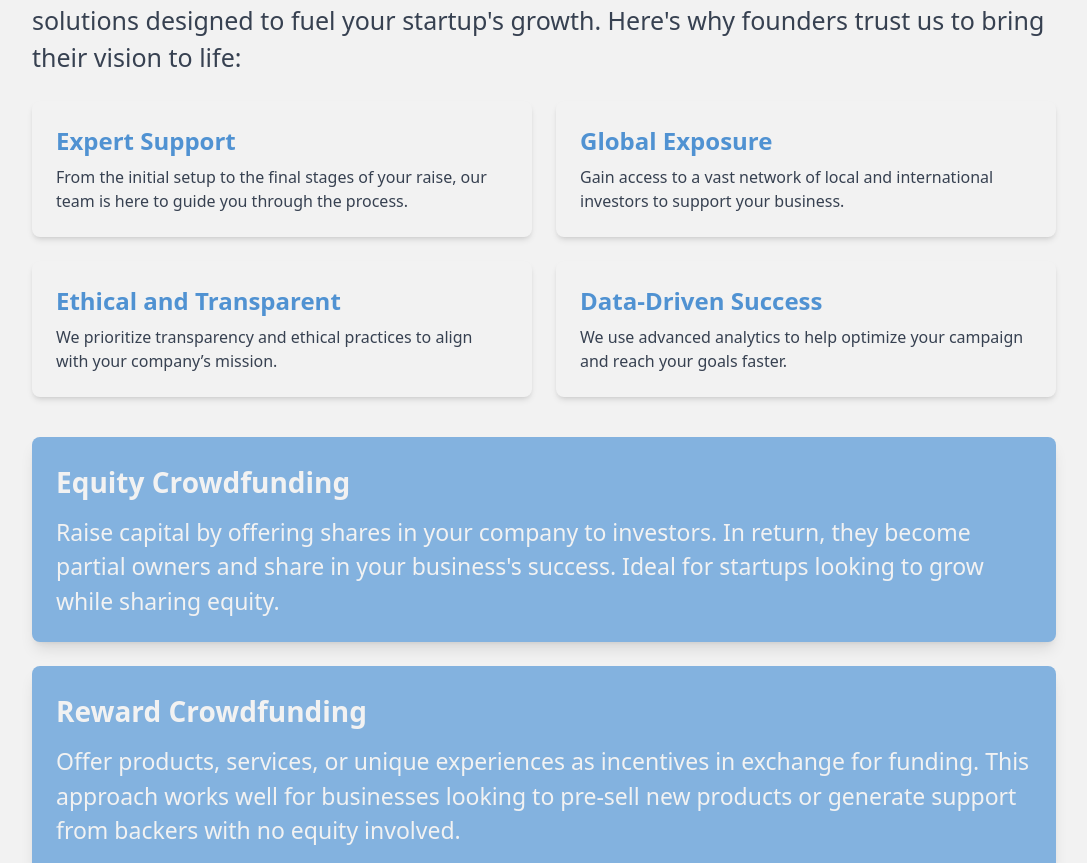
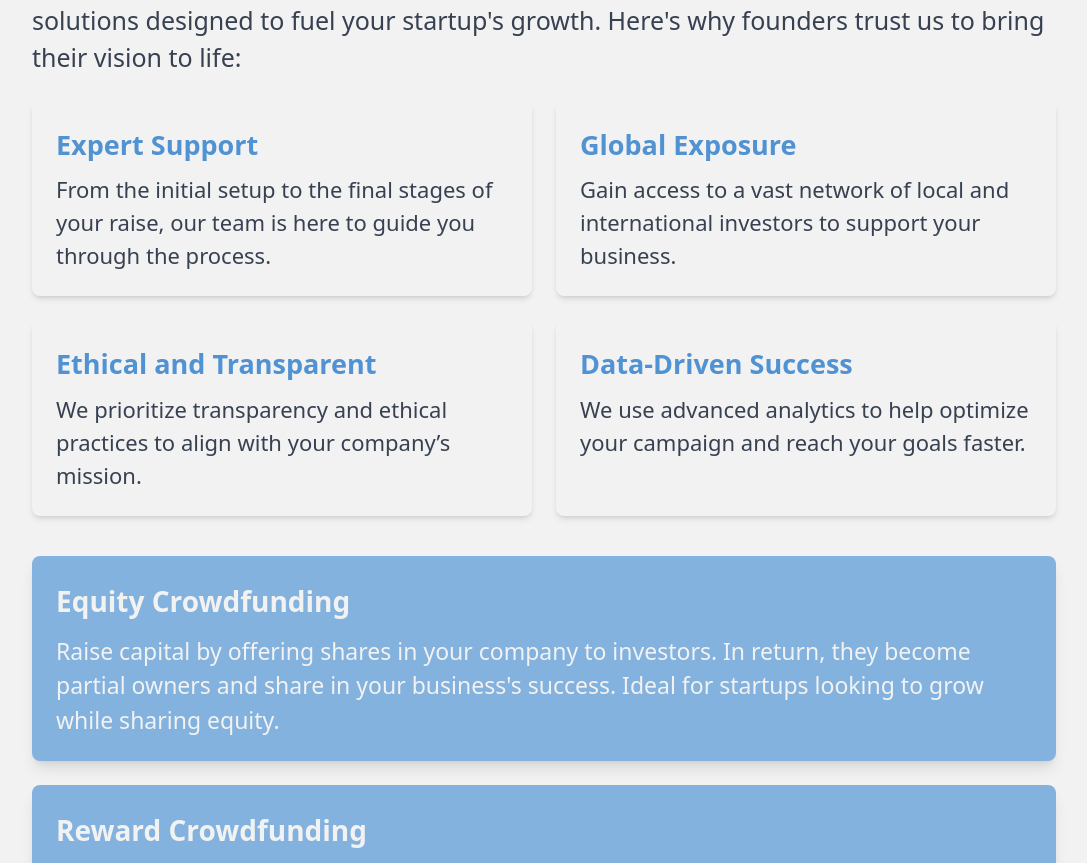
Before and after one commit to pouryaZeidi/Yadeam-Co, a Next.js app: page /raise in a window 1280 px wide. Shown: the part 788-1651 px from the top of the page, without its empty margins (96-1183 px from the left). Built offline with nearby package versions, Linux system fonts and the light colour scheme.

Commit message:
change texts on textarea

```diff
--- a/src/components/TextSection.tsx
+++ b/src/components/TextSection.tsx
@@ -7,20 +7,20 @@ const TextSection = () => {
        At Yadeam, we provide more than just a platform for raising funds-we offer tailored solutions designed to fuel your startup's growth. Here's why founders trust us to bring their vision to life:        </p>
        <div className="grid grid-cols-1 md:grid-cols-2 gap-6">
         <div className="bg-white p-6 shadow-md rounded-lg">
-          <h3 className="text-2xl font-bold text-CTA mb-2">Expert Support</h3>
-          <p className="text-gray-700">From the initial setup to the final stages of your raise, our team is here to guide you through the process.</p>
+          <h3 className="text-[20px] sm:text-[27px] font-bold text-CTA mb-2">Expert Support</h3>
+          <p className="text-gray-700 text-[14px] sm:text-[22px]">From the initial setup to the final stages of your raise, our team is here to guide you through the process.</p>
         </div>
         <div className="bg-white p-6 shadow-md rounded-lg">
-          <h3 className="text-2xl font-bold text-CTA mb-2">Global Exposure</h3>
-          <p className="text-gray-700">Gain access to a vast network of local and international investors to support your business.</p>
+          <h3 className="text-[20px] sm:text-[27px] font-bold text-CTA mb-2">Global Exposure</h3>
+          <p className="text-gray-700 text-[14px] sm:text-[22px]">Gain access to a vast network of local and international investors to support your business.</p>
         </div>
         <div className="bg-white p-6 shadow-md rounded-lg">
-          <h3 className="text-2xl font-bold text-CTA mb-2">Ethical and Transparent</h3>
-          <p className="text-gray-700">We prioritize transparency and ethical practices to align with your company’s mission.</p>
+          <h3 className="text-[20px] sm:text-[27px] font-bold text-CTA mb-2">Ethical and Transparent</h3>
+          <p className="text-gray-700 text-[14px] sm:text-[22px]">We prioritize transparency and ethical practices to align with your company’s mission.</p>
         </div>
         <div className="bg-white p-6 shadow-md rounded-lg">
-          <h3 className="text-2xl font-bold text-CTA mb-2">Data-Driven Success</h3>
-          <p className="text-gray-700">We use advanced analytics to help optimize your campaign and reach your goals faster.</p>
+          <h3 className="text-[20px] sm:text-[27px] font-bold text-CTA mb-2">Data-Driven Success</h3>
+          <p className="text-gray-700 text-[14px] sm:text-[22px]">We use advanced analytics to help optimize your campaign and reach your goals faster.</p>
         </div>
       </div>
     </div>
```
